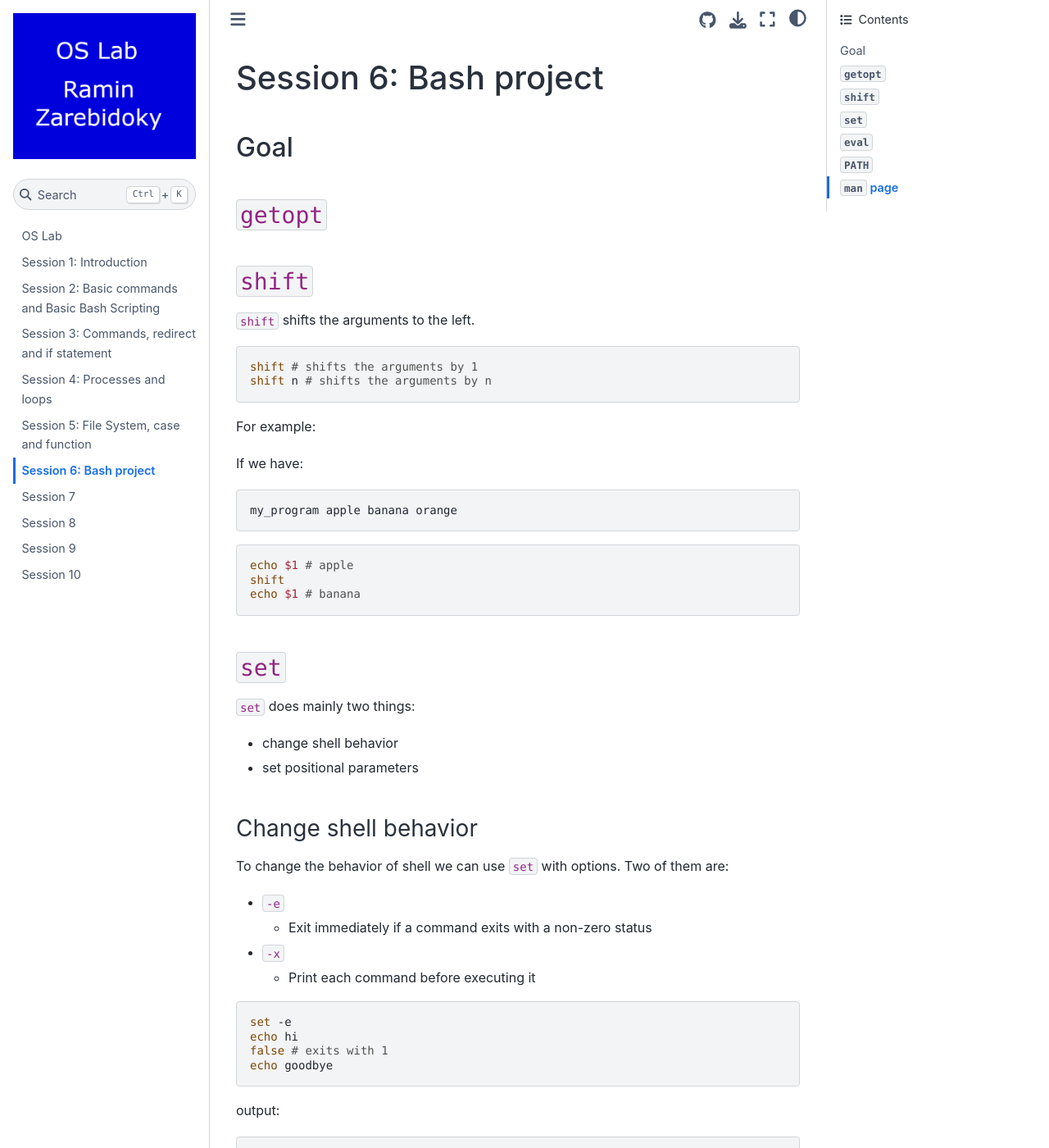
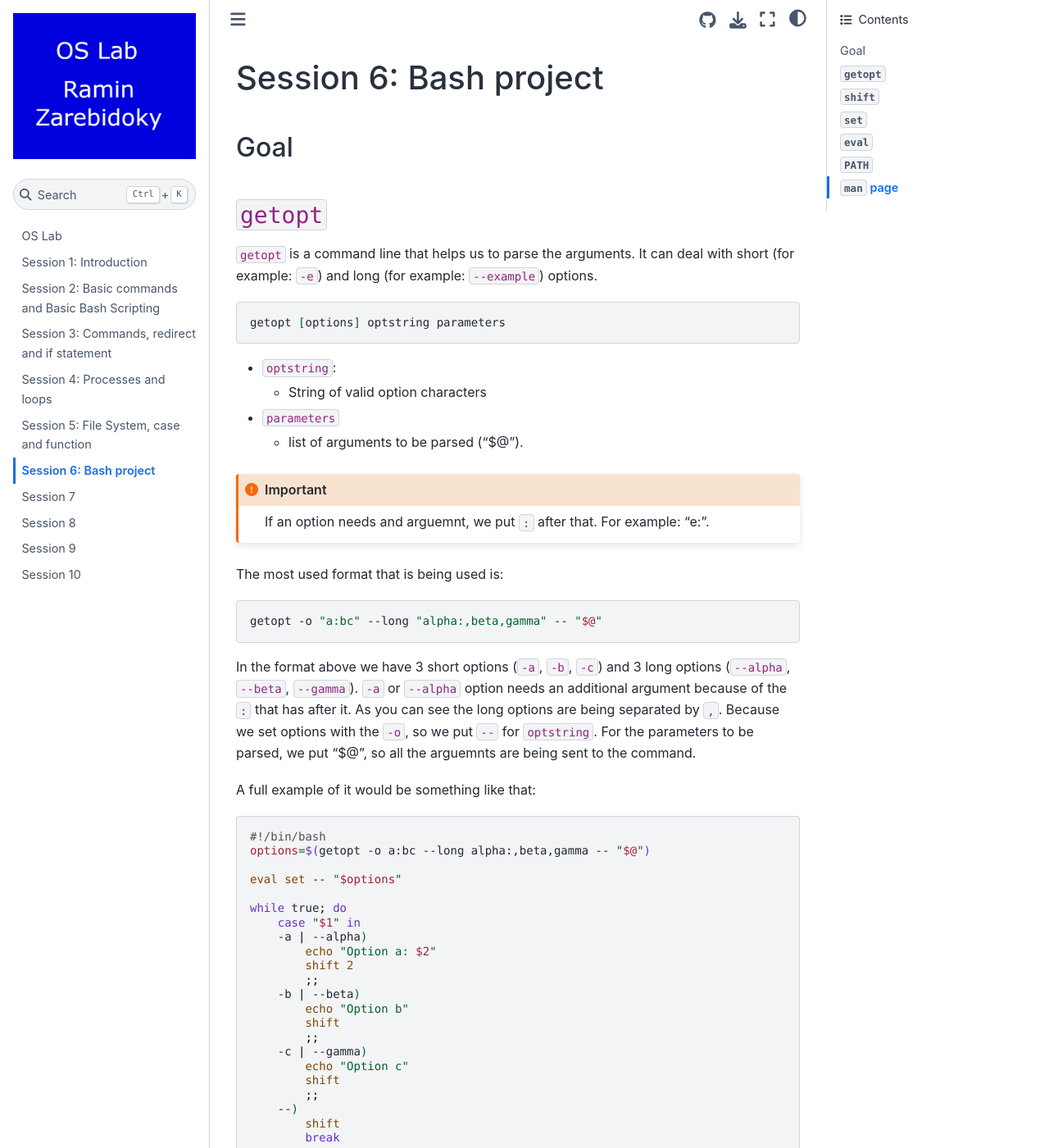
Before and after one commit to LiterallyTheOne/os_lab, a Jupyter Book: the page built from docs/session_6.md, in a window 1280 px wide and 1400 px high. Shown: the whole window at 82% size. Built offline with Jupyter Book 1.0.4 settings and Sphinx 7.4.7 and the Sphinx Book theme 1.1.4, drawn with Linux system fonts in a browser that asks for light colours; some of the changed text lies outside the part shown.

Commit message:
Add a description to `getopt`

````diff
--- a/docs/session_6.md
+++ b/docs/session_6.md
@@ -3,6 +3,99 @@
 ## Goal
 
 ## `getopt`
+
+`getopt` is a command line that helps us to parse the arguments.
+It can deal with short (for example: `-e`) and long (for example: `--example`) options.
+
+```bash
+getopt [options] optstring parameters
+```
+
+* `optstring`:
+  * String of valid option characters
+* `parameters`
+  * list of arguments to be parsed ("$@").
+
+```{important}
+If an option needs and arguemnt, we put `:` after that.
+For example: "e:".
+```
+
+The most used format that is being used is:
+
+```bash
+getopt -o "a:bc" --long "alpha:,beta,gamma" -- "$@"
+```
+
+In the format above we have 3 short options (`-a`, `-b`, `-c`)
+and 3 long options (`--alpha`, `--beta`, `--gamma`).
+`-a` or `--alpha` option needs an additional argument because of
+the `:` that has after it.
+As you can see the long options are being separated by `,`.
+Because we set options with the `-o`,
+so we put `--` for `optstring`.
+For the parameters to be parsed, we put "$@",
+so all the arguemnts are being sent to the command.
+
+A full example of it would be something like that:
+
+```bash
+#!/bin/bash
+options=$(getopt -o a:bc --long alpha:,beta,gamma -- "$@")
+
+eval set -- "$options"
+
+while true; do
+    case "$1" in
+    -a | --alpha)
+        echo "Option a: $2"
+        shift 2
+        ;;
+    -b | --beta)
+        echo "Option b"
+        shift
+        ;;
+    -c | --gamma)
+        echo "Option c"
+        shift
+        ;;
+    --)
+        shift
+        break
+        ;;
+    *)
+        echo "Invalid option"
+        exit 1
+        ;;
+    esac
+done
+
+echo "Remaining arguments: $@"
+echo "Number of remaining arguments: $#"
+```
+
+For example, if we use a code like below:
+
+```bash
+./s6_parsing_arguments 42 -a "bash scripting" -b 25
+```
+
+The output would be like below:
+
+```text
+Option a: bash scripting
+Option b
+Remaining arguments: 42 25
+Number of remaining arguments: 2
+```
+
+In the code above,
+at `options=$(getopt -o a:bc --long alpha:,beta,gamma -- "$@")` line as descibed
+before we set the options that we need.
+Then, at `eval set -- "$options"` line, we set the **parsed options**
+as the new arguments of our script.
+After that, with a `while`, we go trough all the new arguments to do
+the necessary things needed for each one.( we go to the next argument using `shift`)
 
 ## `shift`
 
````
